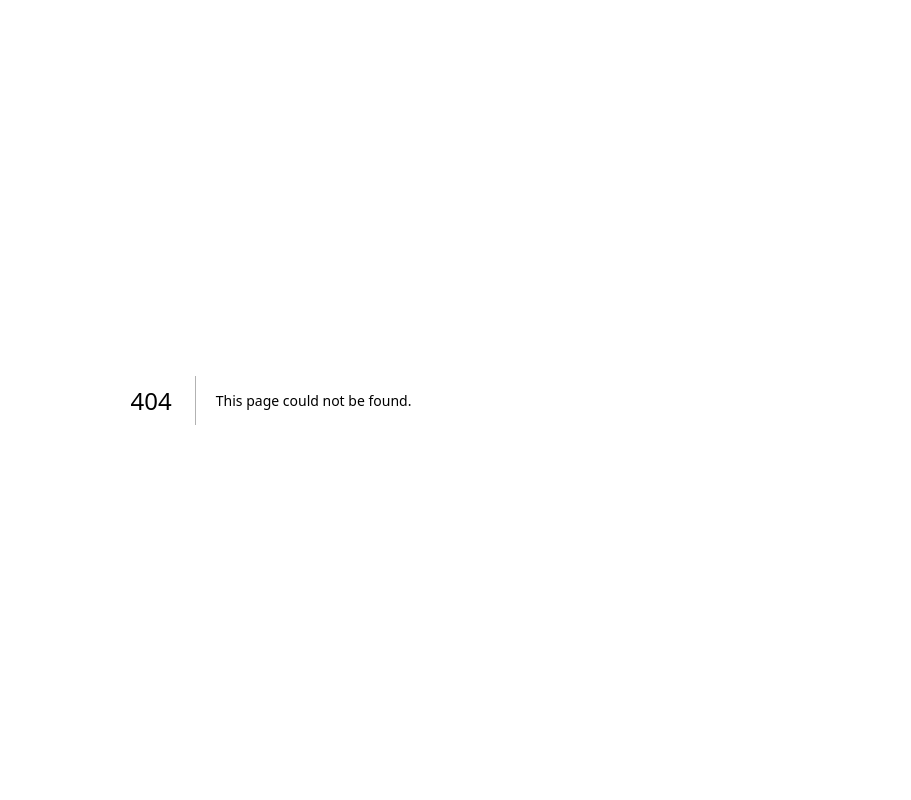
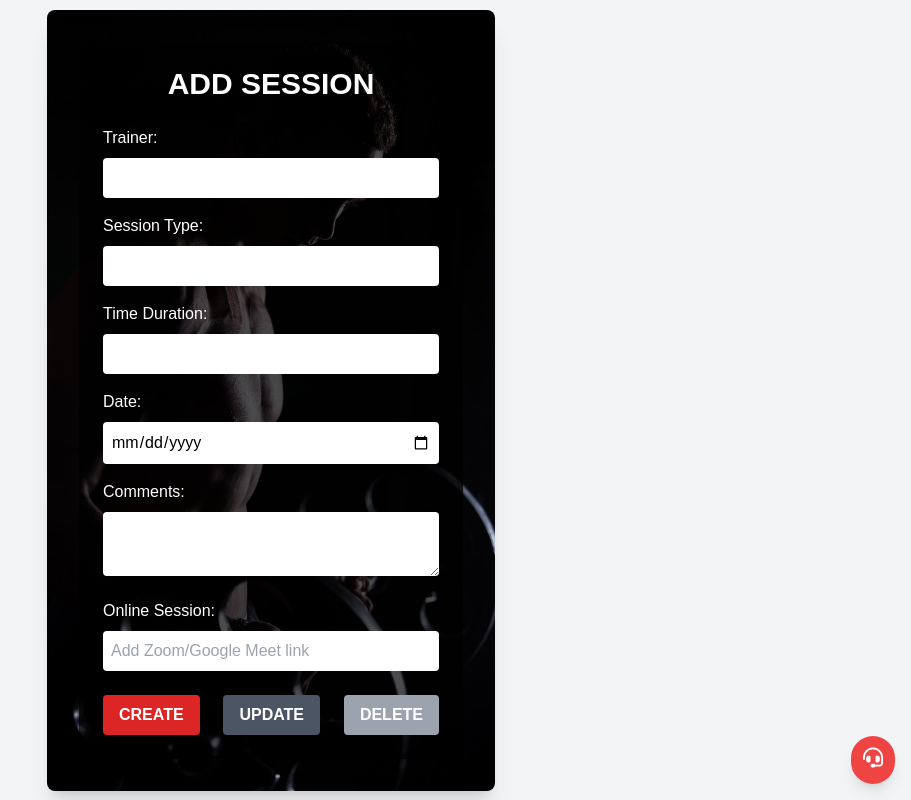
Before and after one commit to P-arjunie/FitSync-Pro, a Next.js app: page /hasini/Trainer_Session in a window 1280 px wide. Before the commit this address had no page. Shown: the whole page, without its empty margins (369-1280 px from the left). Built offline with nearby package versions, Linux system fonts and the light colour scheme.

Commit message:
24.02 - trainer session

```diff
--- /dev/null
+++ b/app/api/trainer-sessionForm/route.ts
@@ -0,0 +1,14 @@
+// For app router (Next 13+)
+import { NextResponse } from 'next/server';
+
+let sessions: any[] = []; // In-memory store (will reset on server restart)
+
+export async function POST(req: Request) {
+  const data = await req.json();
+  sessions.push(data);
+  return NextResponse.json({ message: 'Session created successfully', session: data }, { status: 201 });
+}
+
+export async function GET() {
+  return NextResponse.json({ sessions });
+}
--- a/app/hasini/Gallery_page/page.tsx
+++ b/app/hasini/Gallery_page/page.tsx
@@ -3,6 +3,7 @@
 import Image from 'next/image';
 import { useState } from 'react';
 import { Dialog } from '@headlessui/react';
+import Navbar from "@/Components/Navbar";
 
 const IMAGES_FIRST_PAGE = 11;
 const IMAGES_PER_PAGE = 9;
@@ -51,8 +52,11 @@ export default function GalleryPage() {
   };
 
   return (
-    <div className="min-h-screen p-4 relative gallery-bg">
-      {/* Light overlay for background */}
+    <div className="min-h-screen relative bg-white">
+      <Navbar /> {/* Outside blur area */}
+
+      {/* Gallery content with blur background */}
+      <div className="p-4 gallery-bg relative z-10">
         <div className="absolute inset-0 bg-white/30 backdrop-blur-sm z-0" />
 
         <div className="relative z-10">
@@ -117,6 +121,7 @@ export default function GalleryPage() {
             </button>
           </div>
         </div>
+      </div>
 
       {/* Lightbox */}
       <Dialog open={!!lightboxImg} onClose={() => setLightboxImg(null)} className="relative z-50">
--- /dev/null
+++ b/app/hasini/Trainer_Session/page.tsx
@@ -0,0 +1,138 @@
+"use client";
+import React, { useState } from "react";
+import '@fortawesome/fontawesome-free/css/all.min.css';
+
+export default function AddSession() {
+  const [form, setForm] = useState({
+    trainer: "",
+    sessionType: "",
+    duration: "",
+    date: "",
+    comments: "",
+    onlineLink: "",
+  });
+
+  const handleChange = (e: React.ChangeEvent<HTMLInputElement | HTMLTextAreaElement>) => {
+    setForm({ ...form, [e.target.name]: e.target.value });
+  };
+
+  const handleSubmit = async (e: React.FormEvent) => {
+    e.preventDefault();
+
+    try {
+      const res = await fetch("/api/trainer-session", {
+        method: "POST",
+        headers: { "Content-Type": "application/json" },
+        body: JSON.stringify(form),
+      });
+
+      const data = await res.json();
+      console.log("Server response:", data);
+
+      alert("Session created!");
+    } catch (err) {
+      console.error("Error submitting form:", err);
+      alert("Something went wrong!");
+    }
+  };
+
+
+  return (
+    <div className="min-h-screen flex items-center justify-center bg-gray-100">
+      <form
+        onSubmit={handleSubmit}
+        className="relative bg-black text-white bg-opacity-80 p-8 rounded-lg w-full max-w-md shadow-xl"
+        style={{
+          backgroundImage: `url('/trainer session.jpg')`,
+          backgroundSize: 'cover',
+          backgroundPosition: 'center',
+        }}
+      >
+        <div className="bg-black bg-opacity-70 p-6 rounded-lg">
+          <h2 className="text-3xl font-bold text-center mb-6">ADD SESSION</h2>
+
+          <label className="block mb-2">Trainer:</label>
+          <input
+            type="text"
+            name="trainer"
+            value={form.trainer}
+            onChange={handleChange}
+            className="w-full p-2 mb-4 rounded text-black"
+          />
+
+          <label className="block mb-2">Session Type:</label>
+          <input
+            type="text"
+            name="sessionType"
+            value={form.sessionType}
+            onChange={handleChange}
+            className="w-full p-2 mb-4 rounded text-black"
+          />
+
+          <label className="block mb-2">Time Duration:</label>
+          <input
+            type="text"
+            name="duration"
+            value={form.duration}
+            onChange={handleChange}
+            className="w-full p-2 mb-4 rounded text-black"
+          />
+
+          <label className="block mb-2">Date:</label>
+          <input
+            type="date"
+            name="date"
+            value={form.date}
+            onChange={handleChange}
+            className="w-full p-2 mb-4 rounded text-black"
+          />
+
+          <label className="block mb-2">Comments:</label>
+          <textarea
+            name="comments"
+            value={form.comments}
+            onChange={handleChange}
+            className="w-full p-2 mb-4 rounded text-black"
+          ></textarea>
+
+          <label className="block mb-2">Online Session:</label>
+          <input
+            type="text"
+            name="onlineLink"
+            placeholder="Add Zoom/Google Meet link"
+            value={form.onlineLink}
+            onChange={handleChange}
+            className="w-full p-2 mb-6 rounded text-black"
+          />
+
+          <div className="flex justify-between">
+            <button
+              type="submit"
+              className="bg-red-600 hover:bg-red-700 text-white font-bold px-4 py-2 rounded"
+            >
+              CREATE
+            </button>
+            <button
+              type="button"
+              className="bg-gray-600 hover:bg-gray-700 text-white font-bold px-4 py-2 rounded"
+            >
+              UPDATE
+            </button>
+            <button
+              type="button"
+              className="bg-gray-400 hover:bg-gray-500 text-white font-bold px-4 py-2 rounded"
+            >
+              DELETE
+            </button>
+          </div>
+        </div>
+      </form>
+
+      <div className="fixed bottom-4 right-4">
+        <button className="bg-red-500 p-3 rounded-full shadow-lg hover:bg-red-600">
+          <i className="fas fa-headset text-white text-xl"></i>
+        </button>
+      </div>
+    </div>
+  );
+}
--- a/package.json
+++ b/package.json
@@ -9,11 +9,9 @@
     "lint": "next lint"
   },
   "dependencies": {
-
+    "@fortawesome/fontawesome-free": "^6.7.2",
     "@headlessui/react": "^2.2.1",
-
     "axios": "^1.8.4",
-
     "bcryptjs": "^3.0.2",
     "chart.js": "^4.4.7",
     "cloudinary": "^2.5.1",
--- a/tsconfig.json
+++ b/tsconfig.json
@@ -23,6 +23,6 @@
       "@/*": ["./app/*"]
     }
   },
-  "include": ["next-env.d.ts", "**/*.ts", "**/*.tsx", ".next/types/**/*.ts"],
+  "include": ["next-env.d.ts", "**/*.ts", "**/*.tsx", ".next/types/**/*.ts", "app/api/trainer-sessionForm/route.ts"],
   "exclude": ["node_modules"]
 }
```
Also changed, not shown: public/trainer session.jpg (added), 1 other file (tests, documents, lock files or other folders). Lines whose indentation alone changed are shown as unchanged.
